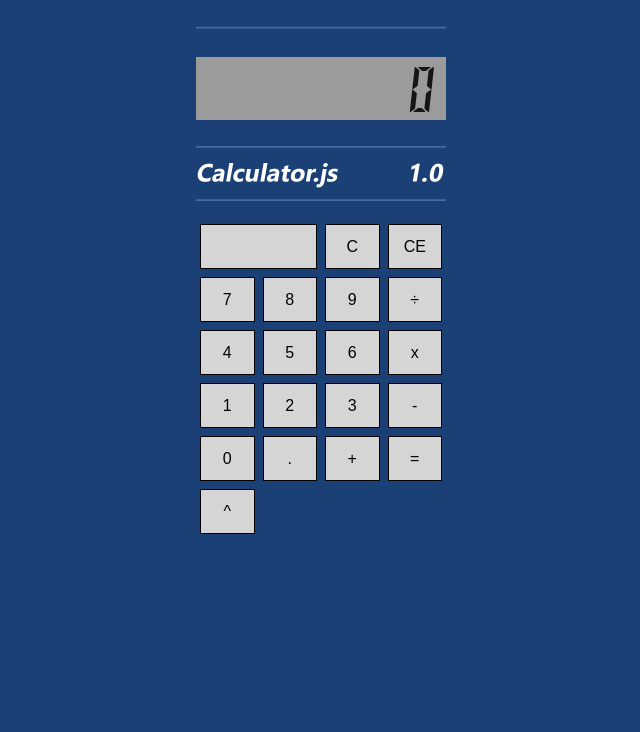
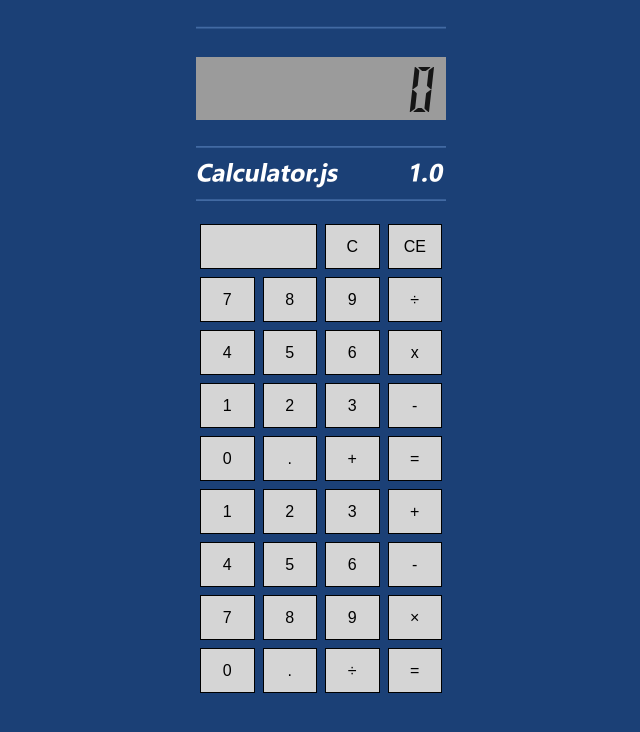
Before and after one commit to Wilcolab/Anythink-Market-1pv4bn6c, a website: page public/index.html in a window 1280 px wide. Shown: the whole page, without its empty margins (319-959 px from the left). Drawn offline with Linux system fonts and the light colour scheme.

```diff
--- a/public/index.html
+++ b/public/index.html
@@ -41,7 +41,27 @@
             <button class="btn" onClick="equalPressed()">=</button>
 
             <!-- TODO: Buttons -->
-             <button class="btn" onClick="operationPressed('^')">^</button>
+             <!-- TODO: Buttons -->
+<button class="btn" onClick="operationPressed('1')">1</button>
+<button class="btn" onClick="operationPressed('2')">2</button>
+<button class="btn" onClick="operationPressed('3')">3</button>
+<button class="btn" onClick="operationPressed('+')">+</button>
+
+<button class="btn" onClick="operationPressed('4')">4</button>
+<button class="btn" onClick="operationPressed('5')">5</button>
+<button class="btn" onClick="operationPressed('6')">6</button>
+<button class="btn" onClick="operationPressed('-')">-</button>
+
+<button class="btn" onClick="operationPressed('7')">7</button>
+<button class="btn" onClick="operationPressed('8')">8</button>
+<button class="btn" onClick="operationPressed('9')">9</button>
+<button class="btn" onClick="operationPressed('*')">×</button>
+
+<button class="btn" onClick="operationPressed('0')">0</button>
+<button class="btn" onClick="operationPressed('.')">.</button>
+<button class="btn" onClick="operationPressed('/')">÷</button>
+<button class="btn" onClick="calculate()">=</button>
+
           </div>
         </div>
       </div>
```
